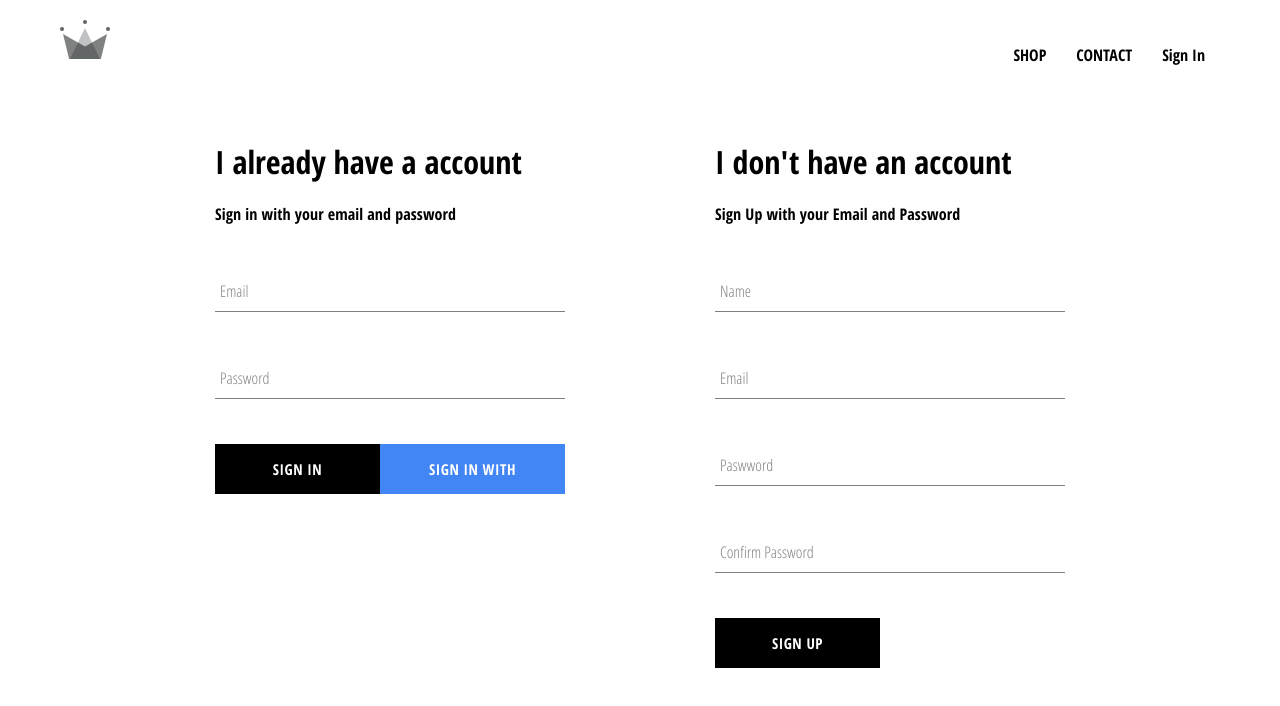
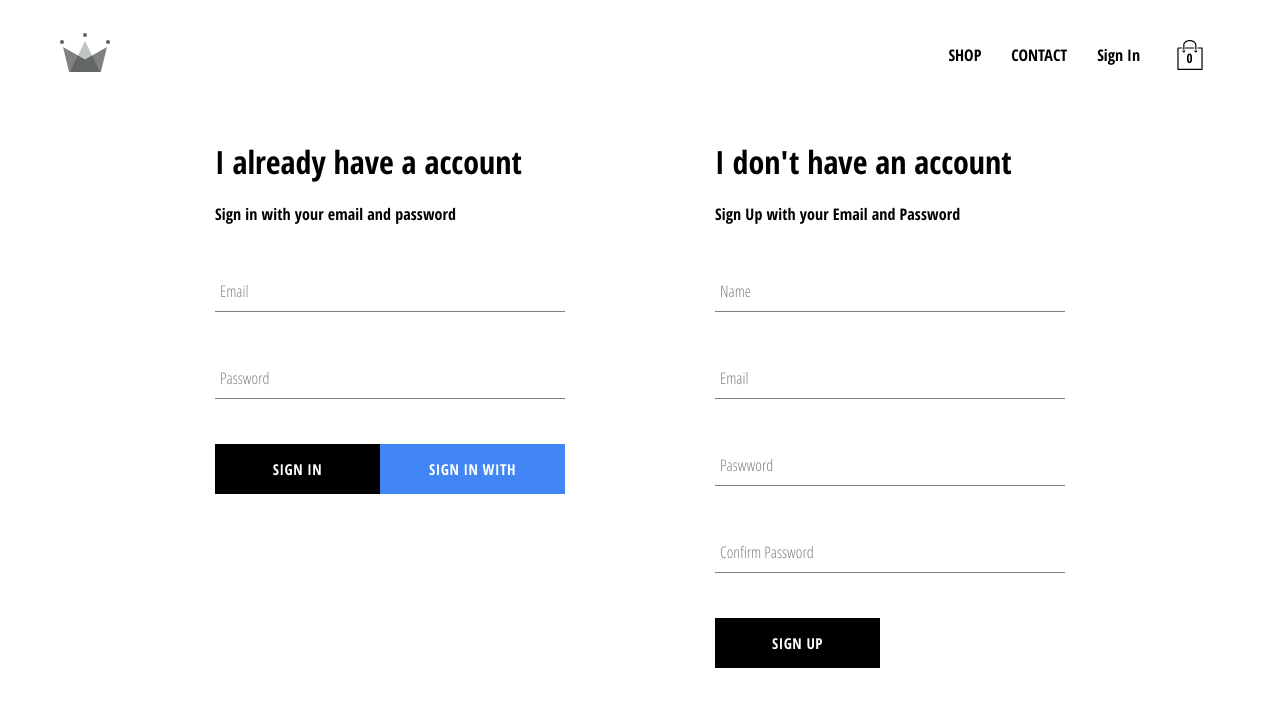
Before and after one commit to AymenKnight/E-commerce-website, a React (Create React App) app: page /signin in a window 1280 px wide. Shown: the top 706 px of the page. Built offline with nearby package versions, Linux system fonts and the light colour scheme; no server answers.

Commit message:
Cart_Icon and Cart_Dropdown done and working

```diff
--- /dev/null
+++ b/src/components/cart_dropdown/Cart_Dropdown.js
@@ -0,0 +1,12 @@
+import React from 'react'
+import "./Cart_Dropdown.styles.scss"
+import Custom_Button from "../custom_Button/Custom_Button";
+
+export default function Cart_Dropdown() {
+    return (
+        <div  className="cart_dropdown" >
+            <div className="cart_item_container" />
+            <Custom_Button> GO TO CHECKOUT </Custom_Button>
+        </div>
+    )
+}
--- /dev/null
+++ b/src/components/cart_dropdown/Cart_Dropdown.styles.scss
@@ -0,0 +1,26 @@
+.cart_dropdown {
+    height: 340px;
+    width: 240px;
+    display: flex;
+    flex-direction: column;
+    border: 1px solid black;
+    background-color: white;
+    position: absolute;
+    top: 80px;
+    right: 10px;
+    padding: 20px;
+    z-index: 5;
+
+
+
+.cart_item_container {
+    height: 240px;
+    display: flex;
+    flex-direction: column;
+
+}
+button {
+   margin-top: auto;
+}
+
+}
--- /dev/null
+++ b/src/components/cart_icon/Cart_Icon.js
@@ -0,0 +1,19 @@
+import React from 'react'
+import "./Cart_Icon.styles.scss"
+import  {ReactComponent as ShoppingIcon} from  "../assets/shopping-bag.svg"
+import { connect } from 'react-redux'
+import { toggleCartHiddenAction } from "../../redux/cart/cart.actions";
+
+
+ function Cart_Icon({ toggleCartHidden }) {
+   return (
+     <div className="cart_icon" onClick={toggleCartHidden}>
+       <ShoppingIcon className="shoppingIcon" />
+       <span className="item_count"> 0 </span>
+     </div>
+   );
+ }
+const mapDispatchToProps =(dispatch)=>({
+  toggleCartHidden : () => dispatch(toggleCartHiddenAction())
+})
+export default connect(null,mapDispatchToProps)(Cart_Icon);
--- /dev/null
+++ b/src/components/cart_icon/Cart_Icon.styles.scss
@@ -0,0 +1,22 @@
+.cart_icon {
+    position: relative;
+  width: 45px;
+  height: 45px;
+  display: flex;
+  justify-items: center;
+  align-items: center;
+  cursor: pointer;
+  margin-left: 20px;
+}
+.shoppingIcon {
+  width: 30px;
+  height: 30px;
+}
+.item_count {
+    font-size: 13px;
+    font-weight: bold;
+    position:absolute;
+    bottom: 11px;
+    left:11.5px
+
+}
--- a/src/components/header/Header.js
+++ b/src/components/header/Header.js
@@ -1,13 +1,16 @@
+/* eslint-disable react/jsx-pascal-case */
 import React from 'react'
 import { Link } from 'react-router-dom'
 import "./Header.scss"
 import {ReactComponent as Logo} from "../assets/crown.svg"
 import { auth } from '../../firebase/firebase.utils';
 import { connect } from 'react-redux';
+import Cart_Icon from '../cart_icon/Cart_Icon';
+import Cart_Dropdown from '../cart_dropdown/Cart_Dropdown';
 
 
 
- function Header({ currentUser }) {
+ function Header({ currentUser ,hidden}) {
 
   return (
     <div className="header">
@@ -30,13 +33,16 @@ import { connect } from 'react-redux';
             Sign In
           </Link>
         }
+        <Cart_Icon />
       </div>
+      { hidden ? null : <Cart_Dropdown />}
     </div>
   );
 }
 
-const mapStateToProps = (state) => ({
-  currentUser: state.user.currentUser,
+const mapStateToProps = ({user:{currentUser},cart :{hidden}}) => ({
+  currentUser,
+  hidden
 });
 
 export default connect(mapStateToProps)(Header);
--- a/src/components/header/Header.scss
+++ b/src/components/header/Header.scss
@@ -4,6 +4,7 @@ height: 70px;
 display: flex;
 justify-content: space-between;
 margin-bottom: 25px;
+align-items: center;
 }
 .logo_Container {
     height: 100%;
--- /dev/null
+++ b/src/redux/cart/cart.actions.Constants.js
@@ -0,0 +1,3 @@
+export const cart_actions = {
+  TOGGLE_CART_HIDDEN :"Toggle_Cart_Hidden"
+};
--- /dev/null
+++ b/src/redux/cart/cart.actions.js
@@ -0,0 +1,5 @@
+import { cart_actions } from "./cart.actions.Constants";
+
+export const toggleCartHiddenAction=()=>({
+   type :cart_actions.TOGGLE_CART_HIDDEN
+})
--- /dev/null
+++ b/src/redux/cart/cart.reducer.js
@@ -0,0 +1,18 @@
+import { cart_actions } from "./cart.actions.Constants";
+
+const initial_State ={
+    hidden:true
+}
+
+export const cartReducer=(state=initial_State,action)=>{
+   switch (action.type) {
+       case cart_actions.TOGGLE_CART_HIDDEN :
+           return {
+               ...state,
+               hidden :!state.hidden
+           };
+
+       default:
+          return state
+   }
+}
--- a/src/redux/root_Reducer.js
+++ b/src/redux/root_Reducer.js
@@ -1,6 +1,8 @@
 import { combineReducers } from "redux";
+import { cartReducer } from "./cart/cart.reducer";
 import userReducer from "./user/user.reducer";
 
 export default combineReducers({
-    user:userReducer
+    user:userReducer,
+    cart:cartReducer
 })
--- a/src/redux/user/user.reducer.js
+++ b/src/redux/user/user.reducer.js
@@ -14,7 +14,7 @@ const initialState = {
 
 
        default:
-         return initialState;
+         return state;
    }
 }
 
```
Also changed, not shown: src/components/assets/shopping-bag.svg (added), 1 other file (tests, documents, lock files or other folders).
